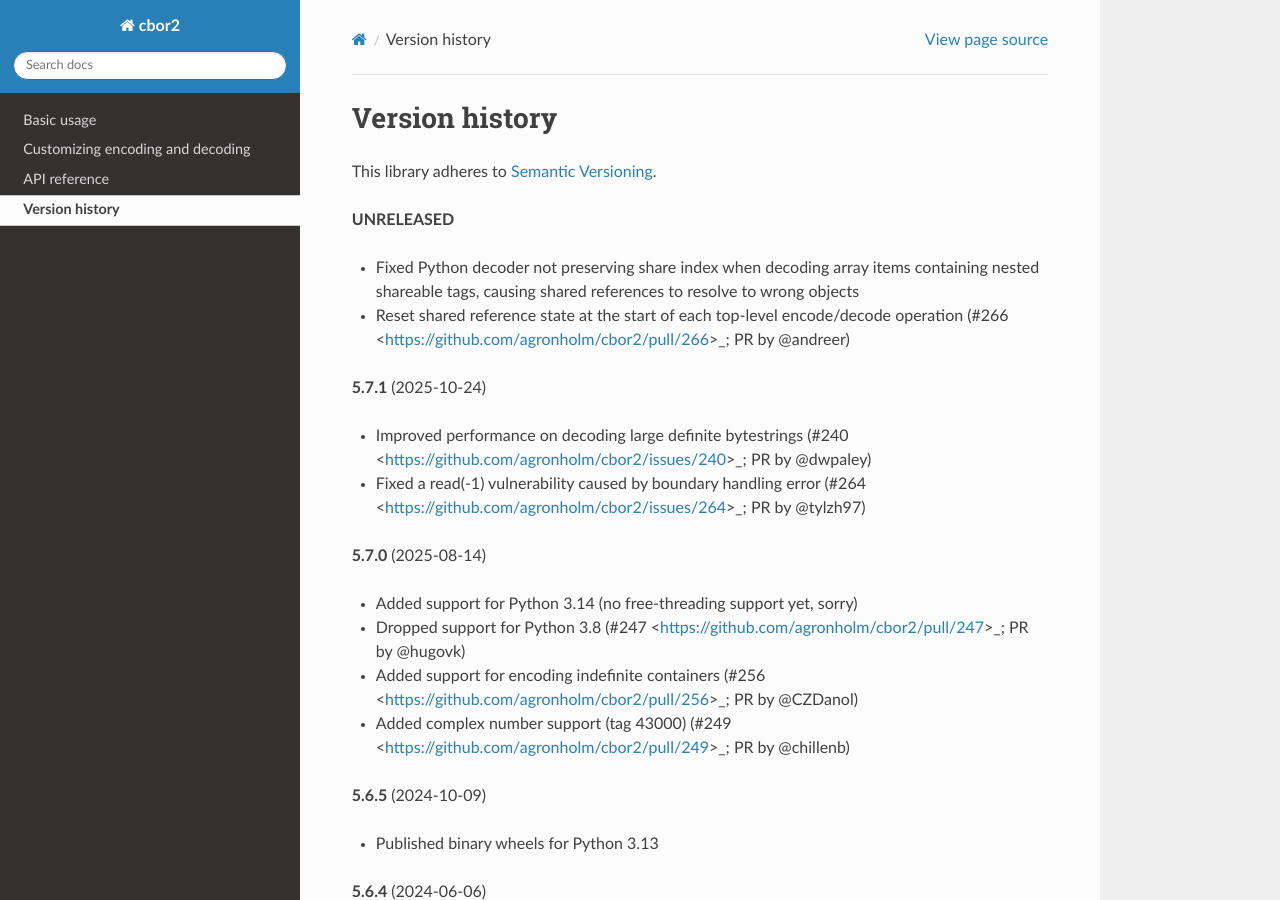
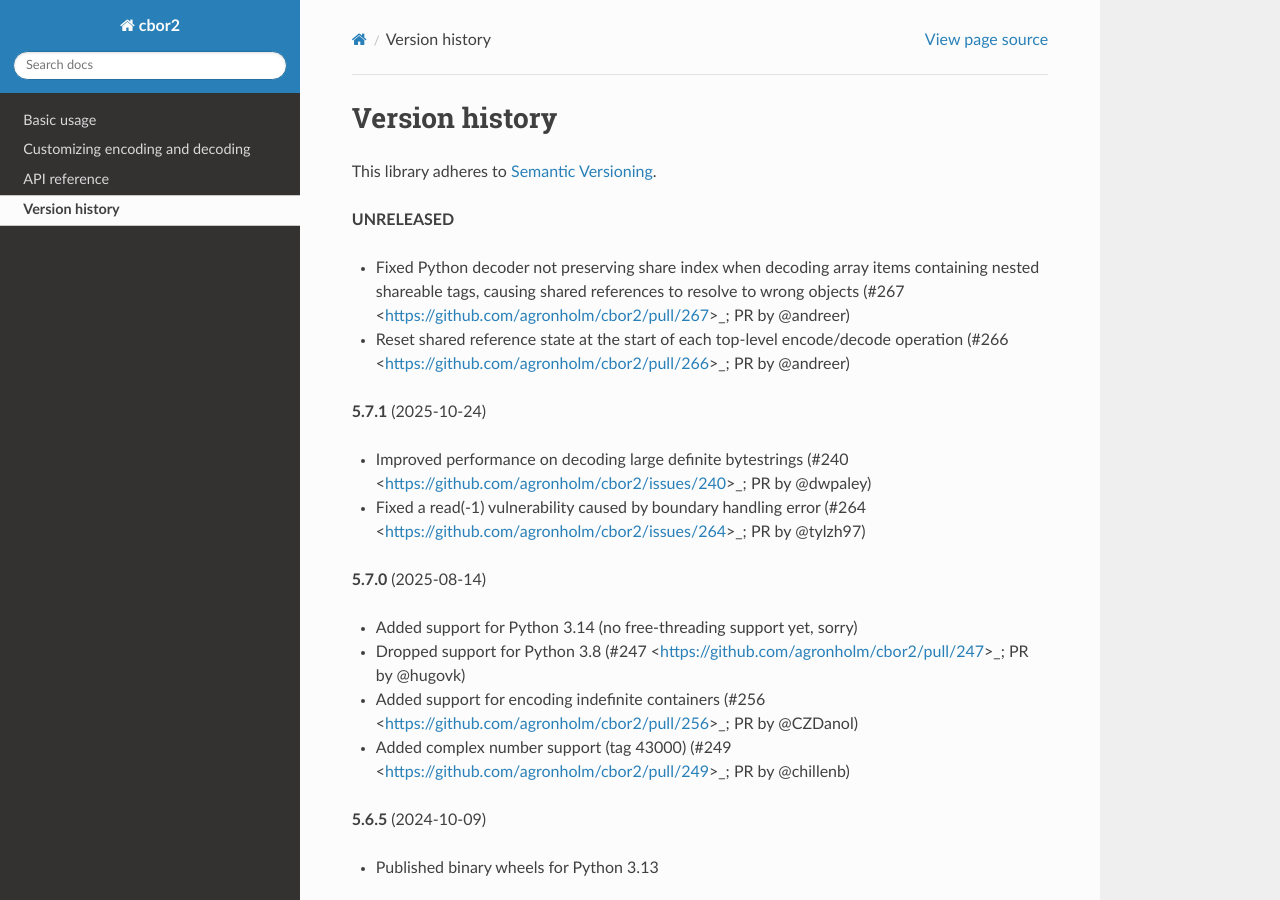
Before and after one commit to agronholm/cbor2, a Sphinx documentation site: the page built from docs/versionhistory.rst, in a window 1280 px wide and 900 px high. Built offline with Sphinx 7.4.7 and the Read the Docs theme 3.1.0, drawn with Linux system fonts in a browser that asks for light colours; the version number could not be read and is left out.

Commit message:
Added PR link

```diff
--- a/docs/versionhistory.rst
+++ b/docs/versionhistory.rst
@@ -9,6 +9,7 @@
 
 - Fixed Python decoder not preserving share index when decoding array items containing
   nested shareable tags, causing shared references to resolve to wrong objects
+  (#267 <https://github.com/agronholm/cbor2/pull/267>_; PR by @andreer)
 - Reset shared reference state at the start of each top-level encode/decode operation
   (#266 <https://github.com/agronholm/cbor2/pull/266>_; PR by @andreer)
 
```
